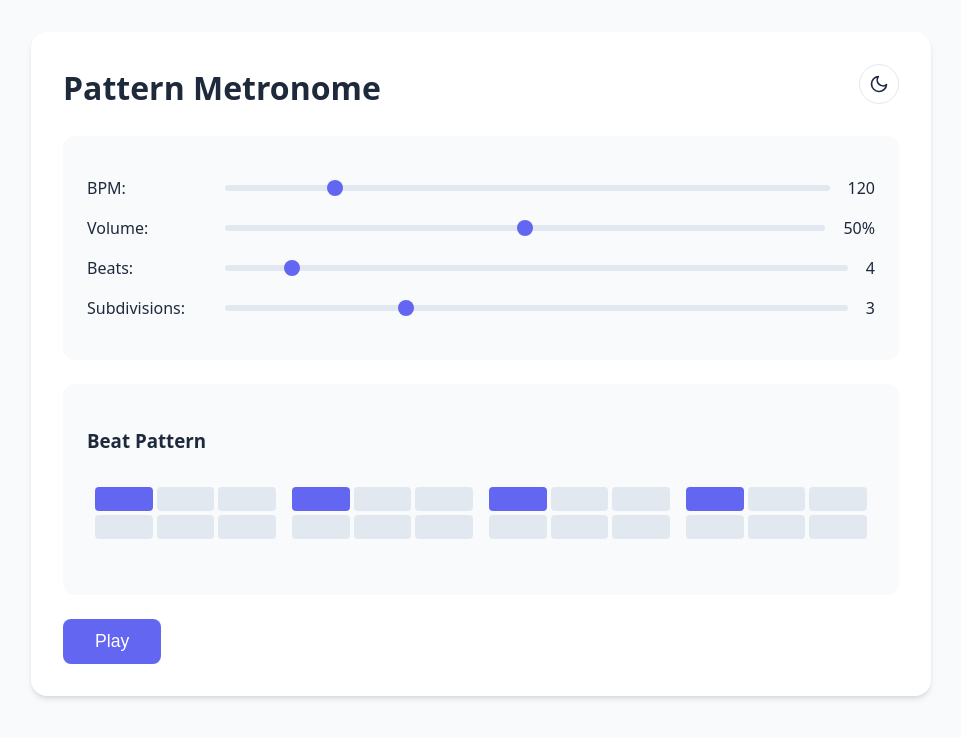
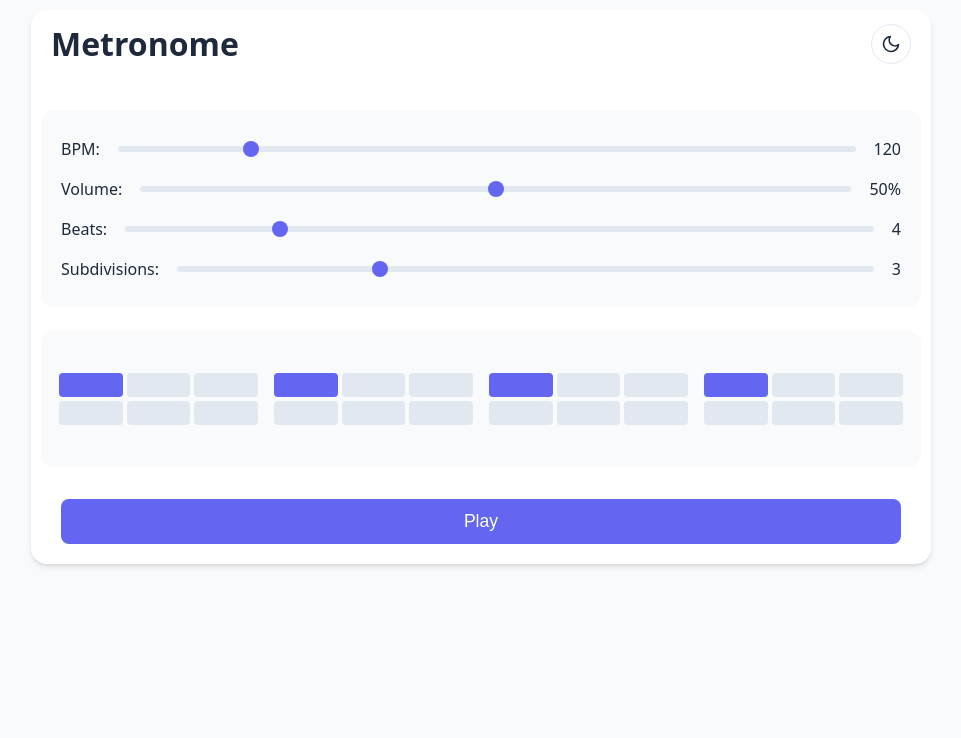
Before and after one commit to benterris/pattern-metronome, a plain HTML site: page index.html in a window 1280 px wide. Shown: the whole page, without its empty margins (159-1120 px from the left). Drawn offline with Linux system fonts and the light colour scheme.

Commit message:
Design changes

```diff
--- a/index.html
+++ b/index.html
@@ -10,7 +10,8 @@
             --primary-hover: #4f46e5;
             --bg-color: #f8fafc;
             --surface: #ffffff;
-            --border: #e2e8f0;
+            --secondary: #e2e8f0;
+            --secondary-hover: #979ca3;
             --highlight: #a6b0c4;
             --text: #1e293b;
             --shadow: 0 4px 6px -1px rgb(0 0 0 / 0.1), 0 2px 4px -2px rgb(0 0 0 / 0.1);
@@ -21,7 +22,8 @@
             --primary-hover: #6366f1;
             --bg-color: #0f172a;
             --surface: #1e293b;
-            --border: #334155;
+            --secondary: #334155;
+            --secondary-hover: #516684;
             --highlight: #586270;
             --text: #f1f5f9;
             --shadow: 0 4px 6px -1px rgb(0 0 0 / 0.3), 0 2px 4px -2px rgb(0 0 0 / 0.3);
@@ -31,7 +33,7 @@
             font-family: system-ui, -apple-system, sans-serif;
             max-width: 900px;
             margin: 0 auto;
-            padding: 32px 20px;
+            padding: 10px 10px;
             background-color: var(--bg-color);
             color: var(--text);
             line-height: 1.5;
@@ -40,19 +42,20 @@
 
         .container {
             background-color: var(--surface);
-            padding: 32px;
+            padding-right: 10px;
+            padding-left: 10px;
             border-radius: 16px;
             box-shadow: var(--shadow);
             position: relative;
             transition: background-color 0.3s, box-shadow 0.3s;
+            display: flex;
+            flex-direction: column;
         }
 
         .theme-toggle {
-            position: absolute;
-            top: 32px;
-            right: 32px;
             background: none;
-            border: 1px solid var(--border);
+            transform: translate(0, 10%);
+            border: 1px solid var(--secondary);
             color: var(--text);
             width: 40px;
             height: 40px;
@@ -62,6 +65,10 @@
             align-items: center;
             justify-content: center;
             transition: border-color 0.3s, background-color 0.3s;
+        }
+
+        .spacer {
+            flex-grow: 1;
         }
 
         .theme-toggle:hover {
@@ -83,33 +90,39 @@
             font-size: 2rem;
             font-weight: 600;
             color: var(--text);
-            padding-right: 48px;
+        }
+
+        .control-group-sliders {
+            padding: 10px 20px 10px 20px;
+        }
+
+        .control-group-patterns {
+            padding: 10px;
         }
 
         .control-group {
             background-color: var(--bg-color);
-            padding: 24px;
             border-radius: 12px;
-            margin: 24px 0;
+            margin: 12px 0;
             transition: background-color 0.3s;
         }
 
         .slider-container {
             display: flex;
+            width: 100%;
             align-items: center;
             gap: 16px;
             margin: 16px 0;
         }
 
         .slider-container label {
-            min-width: 120px;
             font-weight: 500;
         }
 
         .slider-container input[type="range"] {
             flex: 1;
             height: 6px;
-            background: var(--border);
+            background: var(--secondary);
             border-radius: 3px;
             appearance: none;
             transition: background-color 0.3s;
@@ -130,10 +143,10 @@
         }
 
         .beat-grid {
-            display: flex;
-            flex-wrap: wrap;
+            display: grid;
+            grid-template-columns: repeat(auto-fit, minmax(150px, 1fr));
+            grid-auto-rows: min-content;
             margin: 24px 0;
-            width: 100%;
         }
 
         .beat-container {
@@ -151,20 +164,22 @@
             gap: 4px;
         }
 
+        .slider-input {
+            width: 100%;
+        }
+
         .beat-button {
-            width: 24px;
-            height: 24px;
-            background-color: var(--border);
+            min-height: 24px;
+            background-color: var(--secondary);
             border: none;
             border-radius: 4px;
             cursor: pointer;
-            /*transition: all 0.2s;*/
             padding: 0;
             flex-grow: 1;
         }
 
         .beat-button:hover {
-            transform: scale(1.1);
+            background-color: var(--highlight);
         }
 
         .beat-button.high.active {
@@ -182,6 +197,7 @@
 
         .play-button {
             padding: 12px 32px;
+            margin: 20px;
             background-color: var(--primary);
             color: white;
             border: none;
@@ -197,18 +213,24 @@
         }
 
         .play-button.playing {
-            background-color: #ef4444;
+            background-color: var(--secondary);
         }
 
         .play-button.playing:hover {
-            background-color: #dc2626;
+            background-color: var(--secondary-hover);
+        }
+
+        .header {
+            display: flex;
+            padding: 10px;
         }
     </style>
 </head>
 <body>
 <div class="container">
-    <h1>Pattern Metronome</h1>
-
+    <div class="header">
+        <h1>Metronome</h1>
+        <div class="spacer"></div>
         <button class="theme-toggle" aria-label="Toggle theme">
             <!-- Sun icon (shown in dark mode) -->
             <svg class="sun-icon" xmlns="http://www.w3.org/2000/svg" viewBox="0 0 24 24">
@@ -220,35 +242,36 @@
                 <path d="M21 12.79A9 9 0 1 1 11.21 3 7 7 0 0 0 21 12.79z"></path>
             </svg>
         </button>
+    </div>
 
-    <div class="control-group">
+
+    <div class="control-group control-group-sliders">
         <div class="slider-container">
             <label for="bpm">BPM:</label>
-            <input type="range" id="bpm" min="40" max="500" value="120" step="1">
+            <input type="range" id="bpm" class="slider-input" min="40" max="500" value="120" step="1">
             <span id="bpm-value">120</span>
         </div>
 
         <div class="slider-container">
             <label for="volume">Volume:</label>
-            <input type="range" id="volume" min="0" max="100" value="50" step="1">
+            <input type="range" id="volume" class="slider-input" min="0" max="100" value="50" step="1">
             <span id="volume-value">50%</span>
         </div>
 
         <div class="slider-container">
             <label for="beats">Beats:</label>
-            <input type="range" id="beats" min="1" max="32" value="4" step="1">
+            <input type="range" id="beats" class="slider-input" min="1" max="16" value="4" step="1">
             <span id="beats-value">4</span>
         </div>
 
         <div class="slider-container">
             <label for="subdivisions">Subdivisions:</label>
-            <input type="range" id="subdivisions" min="1" max="8" value="3" step="1">
+            <input type="range" id="subdivisions" class="slider-input" min="1" max="8" value="3" step="1">
             <span id="subdivisions-value">3</span>
         </div>
     </div>
 
-    <div class="control-group">
-        <h3>Beat Pattern</h3>
+    <div class="control-group control-group-patterns">
         <div class="beat-grid" id="beatGrid"></div>
     </div>
 
@@ -282,7 +305,6 @@
       const sunIcon = document.querySelector('.sun-icon');
       const moonIcon = document.querySelector('.moon-icon');
 
-      // Check for saved theme preference, otherwise use system preference
       const getPreferredTheme = () => {
         const savedTheme = localStorage.getItem('theme');
         if (savedTheme) {
@@ -291,12 +313,10 @@
         return window.matchMedia('(prefers-color-scheme: dark)').matches ? 'dark' : 'light';
       };
 
-      // Function to set theme
       const setTheme = (theme) => {
         document.documentElement.setAttribute('data-theme', theme);
         localStorage.setItem('theme', theme);
 
-        // Update icon visibility
         if (theme === 'dark') {
           sunIcon.style.display = 'block';
           moonIcon.style.display = 'none';
@@ -306,16 +326,13 @@
         }
       };
 
-      // Initialize theme
       setTheme(getPreferredTheme());
 
-      // Toggle theme when button is clicked
       themeToggle.addEventListener('click', () => {
         const currentTheme = document.documentElement.getAttribute('data-theme');
         setTheme(currentTheme === 'dark' ? 'light' : 'dark');
       });
 
-      // Listen for system theme changes
       window.matchMedia('(prefers-color-scheme: dark)').addEventListener('change', (e) => {
         if (!localStorage.getItem('theme')) {
           setTheme(e.matches ? 'dark' : 'light');
@@ -452,14 +469,14 @@
       this.currentSubdivisionIndex = 0;
       this.nextNoteTime = this.audioContext.currentTime;
       document.getElementById('playButton').classList.add('playing');
-      document.getElementById('playButton').textContent = 'Stop';
+      document.getElementById('playButton').textContent = '⏸︎';
       this.scheduler();
     }
 
     stop() {
       this.isPlaying = false;
       document.getElementById('playButton').classList.remove('playing');
-      document.getElementById('playButton').textContent = 'Play';
+      document.getElementById('playButton').textContent = '⏵︎';
       this.clearCurrentBeatVisual();
     }
 
@@ -528,8 +545,7 @@
     }
   }
 
-  // Initialize the metronome
-  const metronome = new Metronome();
+  new Metronome();
 </script>
 </body>
 </html>
```
Lines whose indentation alone changed are shown as unchanged.
